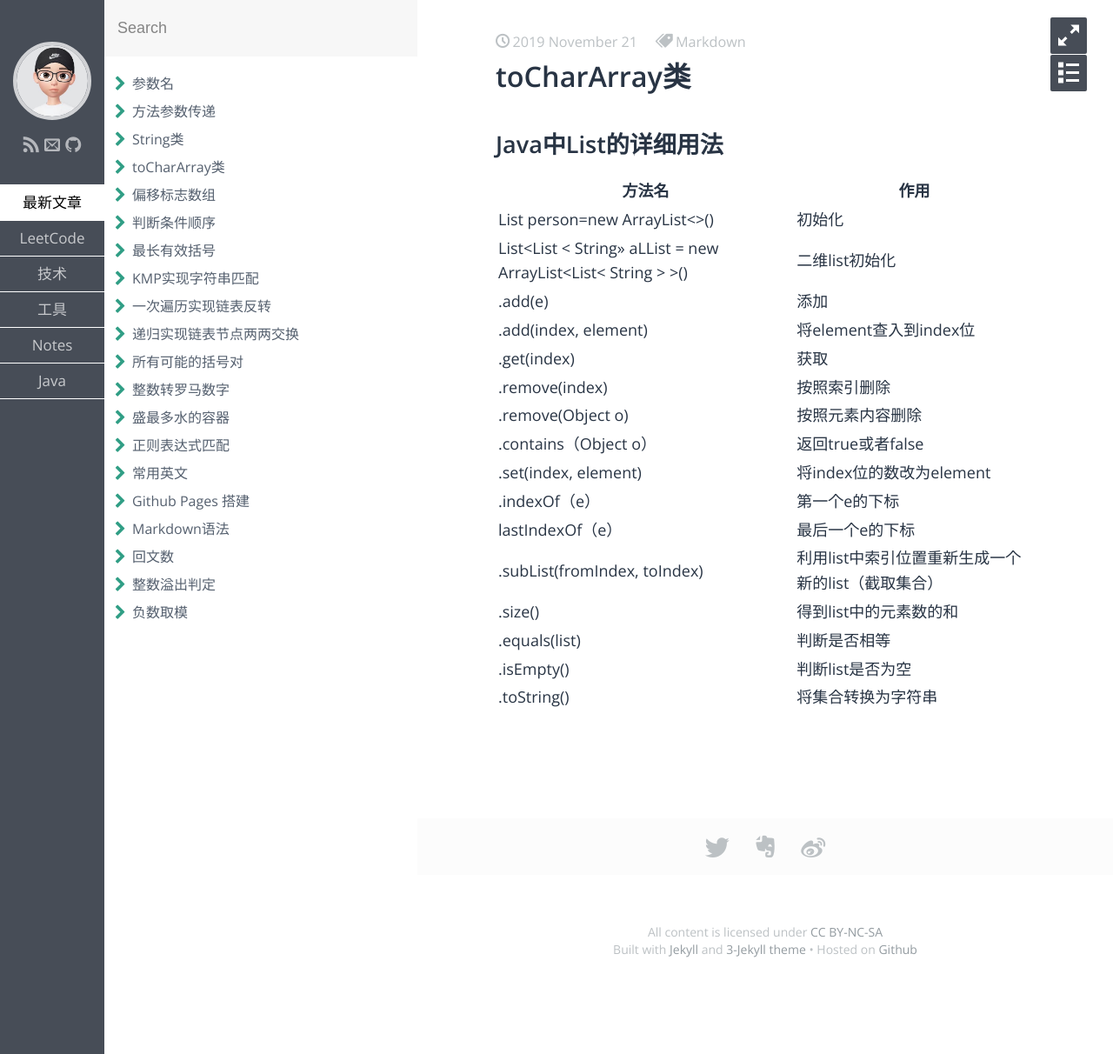
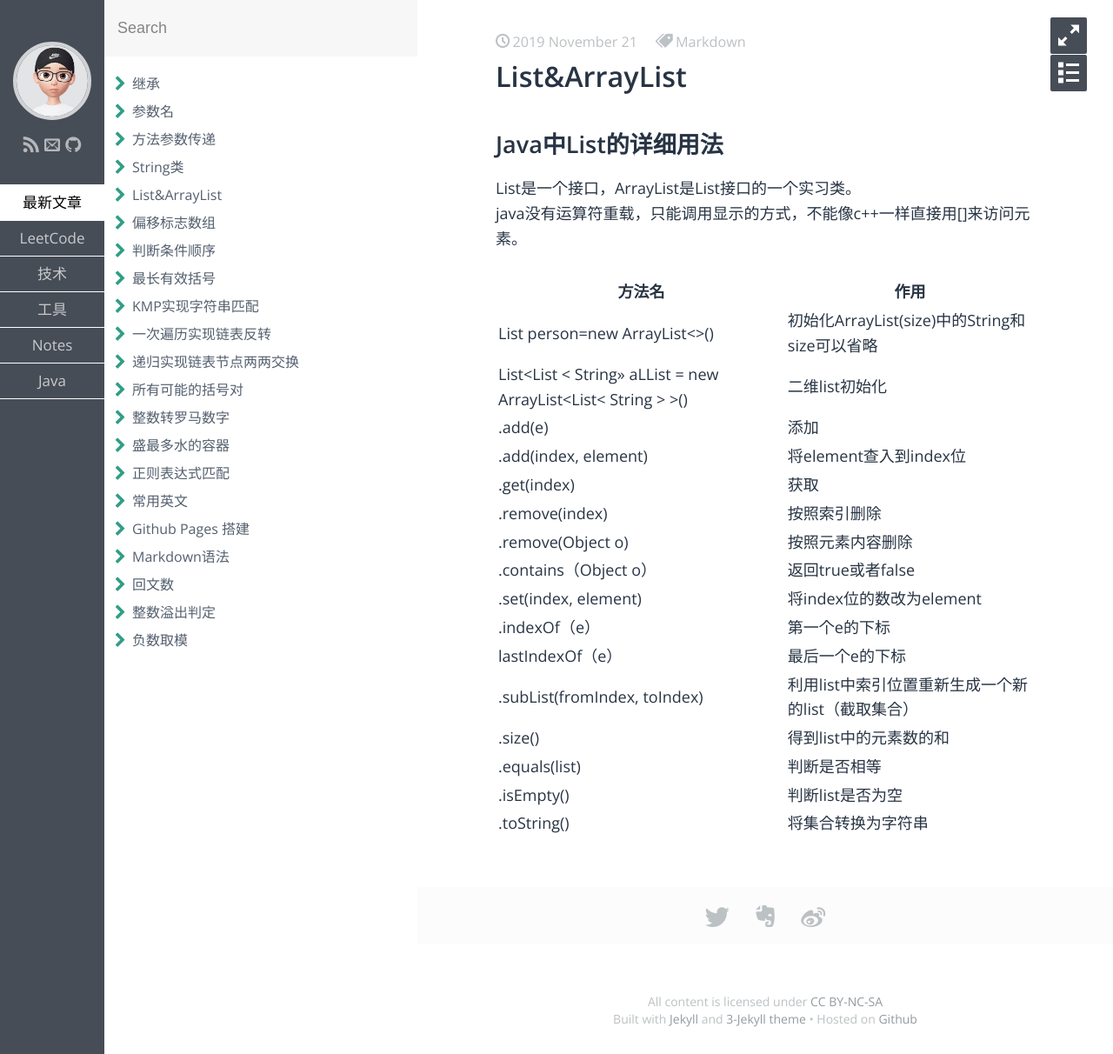
Before and after one commit to Tong0217/Tong0217.github.io, a Jekyll site: the page built from _posts/Java/2019-11-21-Array.md, in a window 1280 px wide. Shown: the whole page at 87% size. Built offline with Jekyll 4.4.1, drawn with Linux system fonts in a browser that asks for light colours; some web fonts are replaced.

Commit message:
java核心技术第5章继承

```diff
--- a/_posts/Java/2019-11-21-Array.md
+++ b/_posts/Java/2019-11-21-Array.md
@@ -1,15 +1,17 @@
 ---
 layout: post
-title: toCharArray类
+title: List&ArrayList
 category: Java
 tags: Markdown
 description:
 ---
 ## Java中List的详细用法
+List是一个接口，ArrayList是List接口的一个实习类。
+java没有运算符重载，只能调用显示的方式，不能像c++一样直接用[]来访问元素。
 
 |    方法名   |   作用    |
 |---|---|
-|List<String> person=new ArrayList<>()|初始化|
+|List<String> person=new ArrayList<>()|初始化ArrayList<String>(size)中的String和size可以省略|
 |List<List < String>> aLList = new ArrayList<List< String > >()|二维list初始化|
 |.add(e)|添加|
 |.add(index, element)|将element查入到index位|
@@ -25,5 +27,3 @@ description:
 |.equals(list)|判断是否相等|
 |.isEmpty()|判断list是否为空|
 |.toString()|将集合转换为字符串|
-|||
-|||
```
Also changed, not shown: _posts/Java/2019-11-22-第5章继承.md (added, +62 -0 lines).
